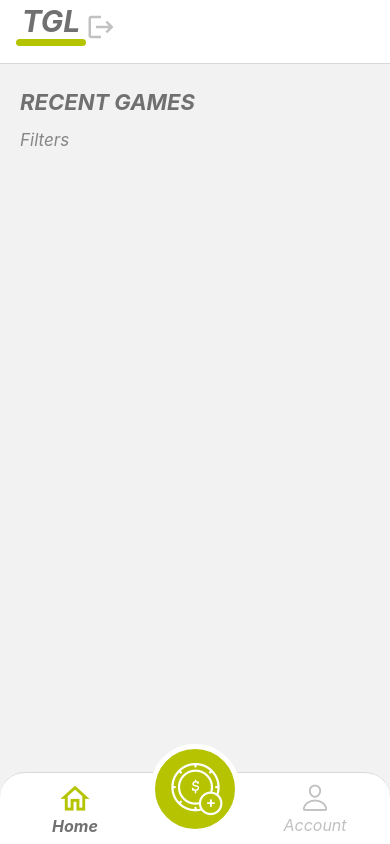
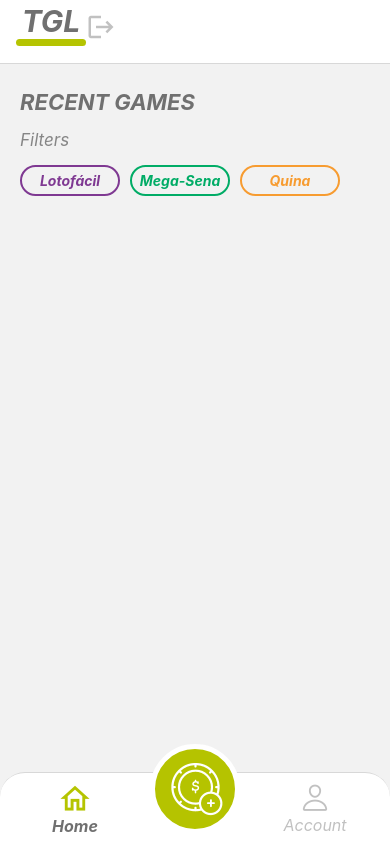
Before and after one commit to emanusantos/tgl-mobile, a React Native app: screen /HomeTabs in a window 390 px wide. Built offline with nearby package versions, Linux system fonts and the light colour scheme.

Commit message:
added buttons test component

```diff
--- a/screens/Home.tsx
+++ b/screens/Home.tsx
@@ -1,11 +1,28 @@
 import React from 'react';
-import { View, Text, StyleSheet } from 'react-native';
+import { View, Text, StyleSheet, TouchableOpacity } from 'react-native';
 
 export default function Home() {
     return (
         <View style={styles.container}>
             <Text style={{ fontSize: 22, fontStyle: 'italic', fontWeight: 'bold', color: '#707070' }}>RECENT GAMES</Text>
             <Text style={{ fontSize: 17, fontStyle: 'italic', color: '#868686', paddingVertical: 15 }}>Filters</Text>
+            <View style={{ flexDirection: 'row' }}>
+                <TouchableOpacity>
+                    <View style={{ width: 100, borderWidth: 2, borderColor: '#7F3992', paddingVertical: 5, borderRadius: 100, marginRight: 10, alignItems: 'center' }}>
+                        <Text style={{ fontSize: 14, fontStyle: 'italic', fontWeight: 'bold', color: '#7F3992' }}>Lotofácil</Text>
+                    </View>
+                </TouchableOpacity>
+                <TouchableOpacity>
+                    <View style={{ width: 100, borderWidth: 2, borderColor: '#01AC66', paddingVertical: 5, borderRadius: 100, marginRight: 10, alignItems: 'center' }}>
+                        <Text style={{ fontSize: 14, fontStyle: 'italic', fontWeight: 'bold', color: '#01AC66' }}>Mega-Sena</Text>
+                    </View>
+                </TouchableOpacity>
+                <TouchableOpacity>
+                    <View style={{ width: 100, borderWidth: 2, borderColor: '#F79C31', paddingVertical: 5, borderRadius: 100, marginRight: 10, alignItems: 'center' }}>
+                        <Text style={{ fontSize: 14, fontStyle: 'italic', fontWeight: 'bold', color: '#F79C31' }}>Quina</Text>
+                    </View>
+                </TouchableOpacity>
+            </View>
         </View>
     );
 };
```
